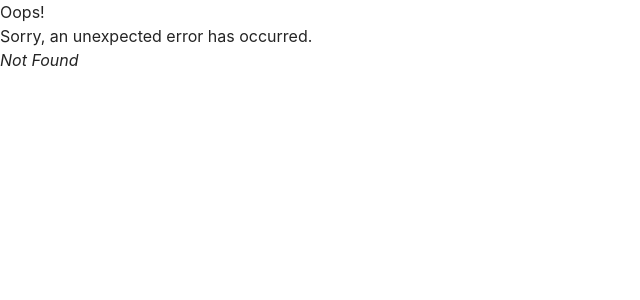
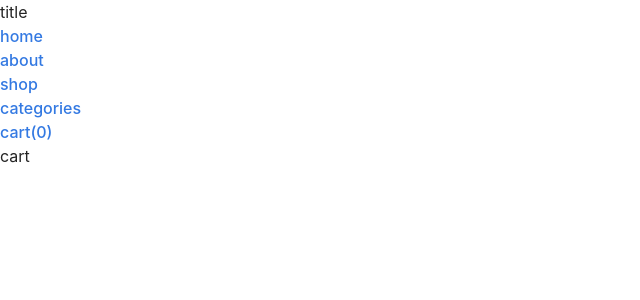
Before and after one commit to lucianoideh1/e-commerce, a React (Vite) app: page /cart in a window 1280 px wide. Before the commit this address had no page. Shown: the top 300 px of the page, without its empty margins (0-640 px from the left). Built offline with nearby package versions, Linux system fonts and the light colour scheme.

Commit message:
implement cart route

```diff
--- /dev/null
+++ b/src/routes/cart.jsx
@@ -0,0 +1,14 @@
+import { useOutletContext } from "react-router-dom"
+
+export const Cart = () => {
+    const context = useOutletContext()
+    const {cart,setCart} = context
+    console.log(context)
+    console.log(cart)
+    return(
+        <section id="cart">
+            cart
+            {cart.map(i => <div key={i.product_name}>{i.product_name}</div>)}
+        </section>
+    )
+}
--- a/src/routes/product.jsx
+++ b/src/routes/product.jsx
@@ -23,7 +23,7 @@ export default function Product() {
 
   const handleAddToCart = () => {
     setCart([...cart,
-        {product_name:product.name,
+        {product_name:product.title,
         product_price:product.price,
         quantity:counter}])
   }
```
Also changed, not shown: src/main.jsx (+7 -3 lines).
